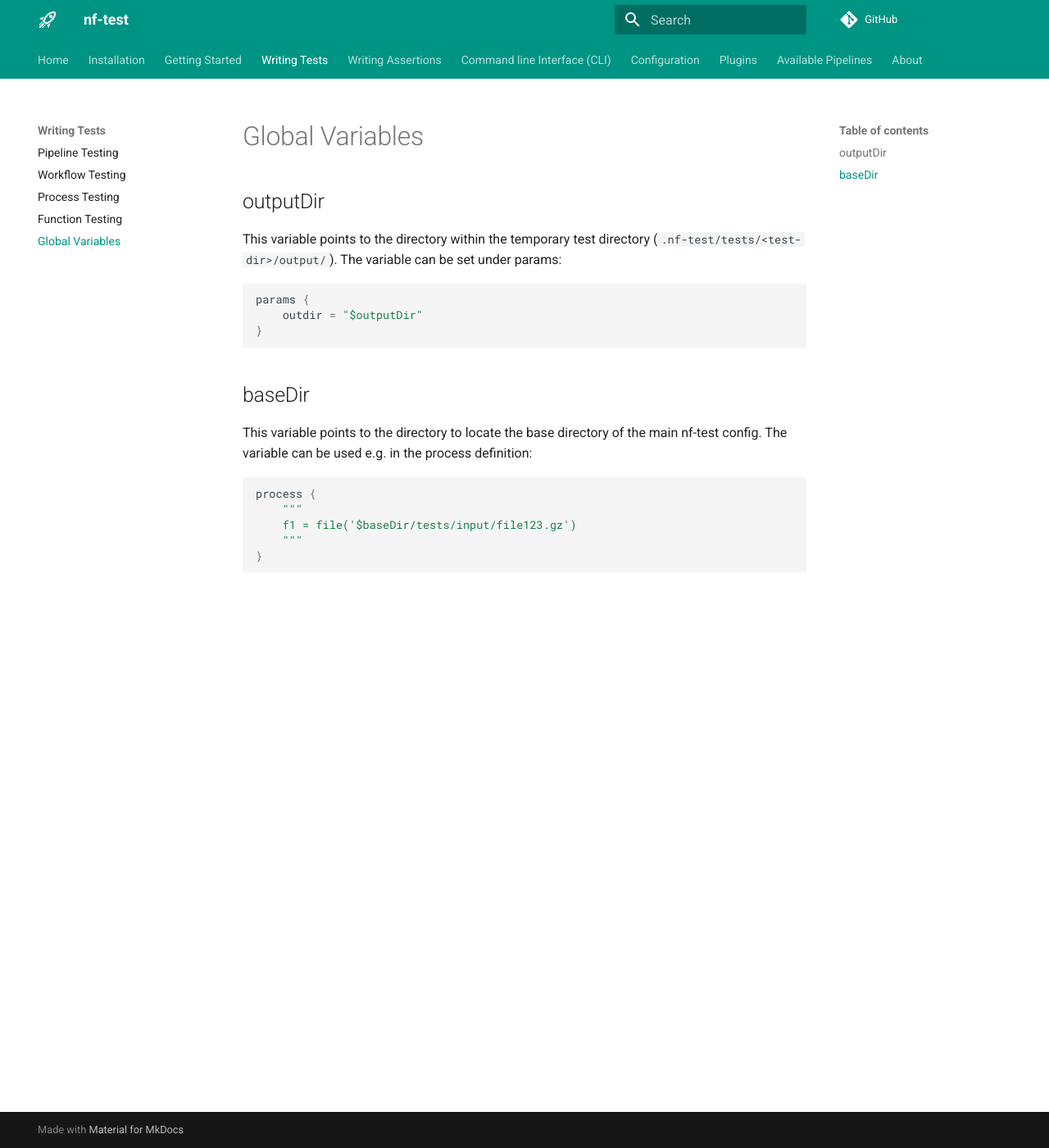
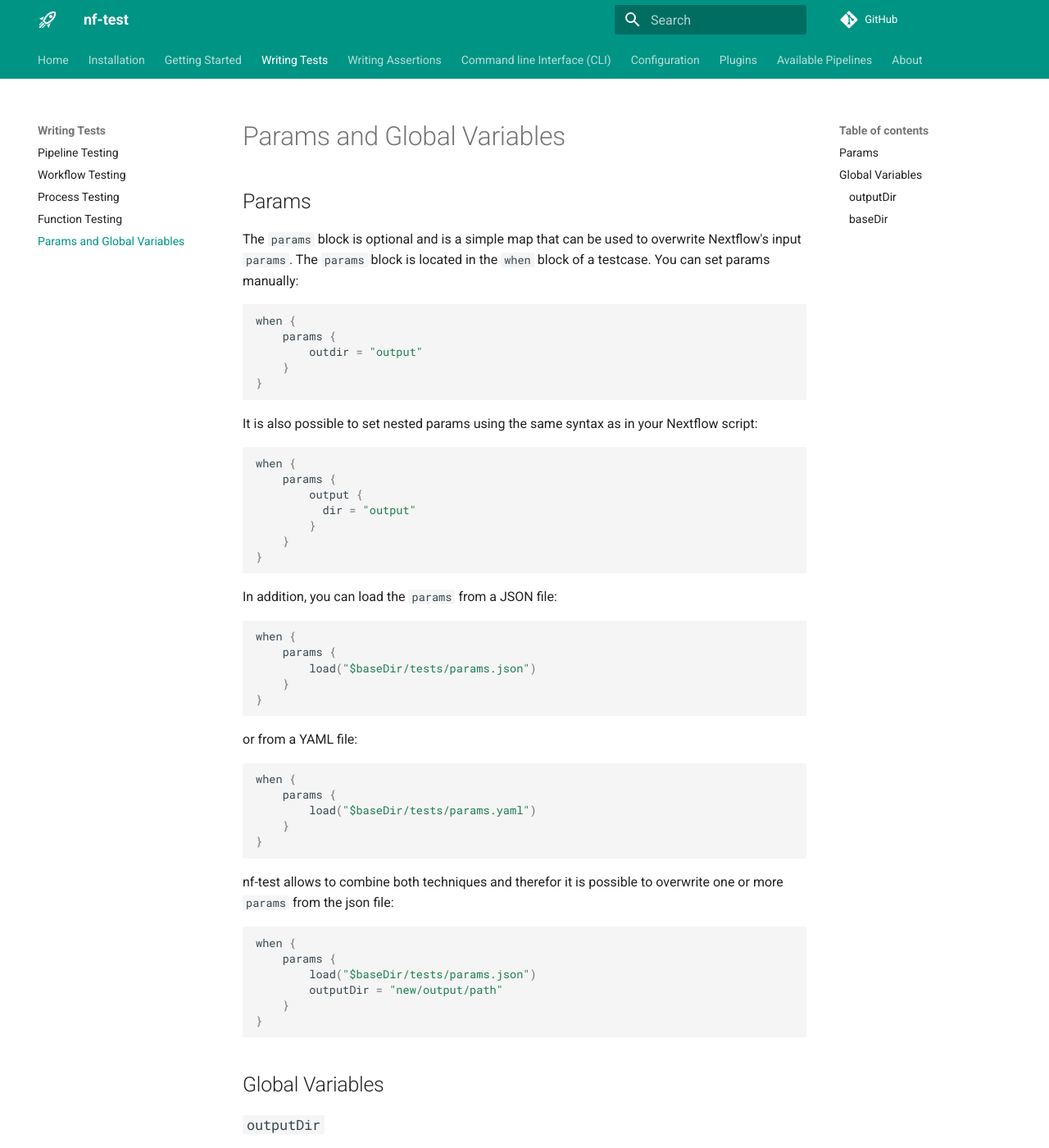
Before and after one commit to askimed/nf-test, an MkDocs documentation site: the page built from docs/testcases/global_variables.md, in a window 1280 px wide and 1400 px high. Shown: the whole window at 82% size. Built offline with MkDocs 1.6.1 and Material for MkDocs 9.7.7, drawn with Linux system fonts in a browser that asks for light colours; comment, search, counter and statistics services are not loaded; some of the changed text lies outside the part shown.

Commit message:
Nested params and json/yaml files (#50)
* Add function to load params from json or yaml file

* Add testcases

* Update broken testcases

* Support nested params

* Switch to iterative approach to handle nested params

* Fix naming of yaml property

* Switch to yamlSlurper

* Add params to documentation

````diff
--- a/docs/testcases/global_variables.md
+++ b/docs/testcases/global_variables.md
@@ -1,6 +1,63 @@
-# Global Variables
+# Params and Global Variables
 
-## outputDir
+## Params
+
+The `params` block is optional and is a simple map that can be used to overwrite Nextflow's input `params`. The `params` block is located in the `when` block of a testcase. You can set params manually:
+
+```Groovy
+when {
+    params {
+        outdir = "output"
+    }
+}
+```
+
+It is also possible to set nested params using the same syntax as in your Nextflow script:
+
+```Groovy
+when {
+    params {
+        output {
+          dir = "output"
+        }
+    }
+}
+```
+
+In addition, you can load the `params` from a JSON file:
+
+```Groovy
+when {
+    params {
+        load("$baseDir/tests/params.json")
+    }
+}
+```
+
+or from a YAML file:
+
+```Groovy
+when {
+    params {
+        load("$baseDir/tests/params.yaml")
+    }
+}
+```
+
+nf-test allows to combine both techniques and therefor it is possible to overwrite one or more `params` from the json file:
+
+```Groovy
+when {
+    params {
+        load("$baseDir/tests/params.json")
+        outputDir = "new/output/path"
+    }
+}
+```
+
+## Global Variables
+
+### `outputDir`
 
 This variable points to the directory within the temporary test directory (`.nf-test/tests/<test-dir>/output/`). The variable can be set under params:
 
@@ -10,14 +67,14 @@
 }
 ```
 
-## baseDir
+### `baseDir`
 
-This variable points to the directory to locate the base directory of the main nf-test config. The variable can be used e.g. in the process definition:
+This variable points to the directory to locate the base directory of the main nf-test config. The variable can be used e.g. in the process definition to build absolute paths for input files:
 
 ```Groovy
 process {
     """
-    f1 = file('$baseDir/tests/input/file123.gz')
+    file1 = file("$baseDir/tests/input/file123.gz")
     """
 }
 ```
--- a/mkdocs.yml
+++ b/mkdocs.yml
@@ -29,7 +29,7 @@
     - Workflow Testing: testcases/nextflow_workflow.md
     - Process Testing: testcases/nextflow_process.md
     - Function Testing: testcases/nextflow_function.md
-    - Global Variables: testcases/global_variables.md
+    - Params and Global Variables: testcases/global_variables.md
   - Writing Assertions:
     - Power Assertions: assertions/assertions.md
     - Files: assertions/files.md
````
Also changed, not shown: 18 other files.
